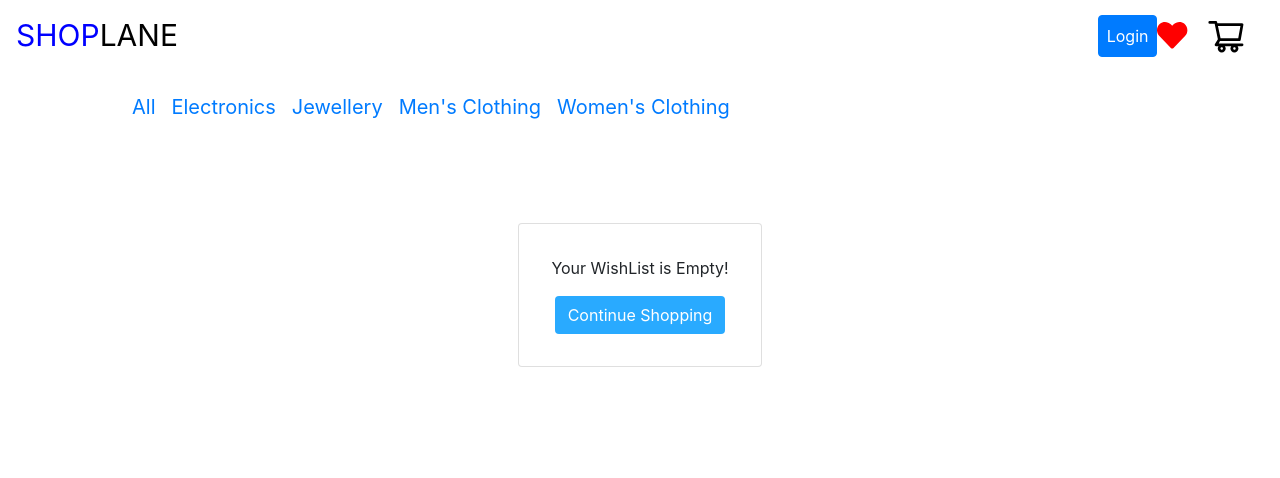
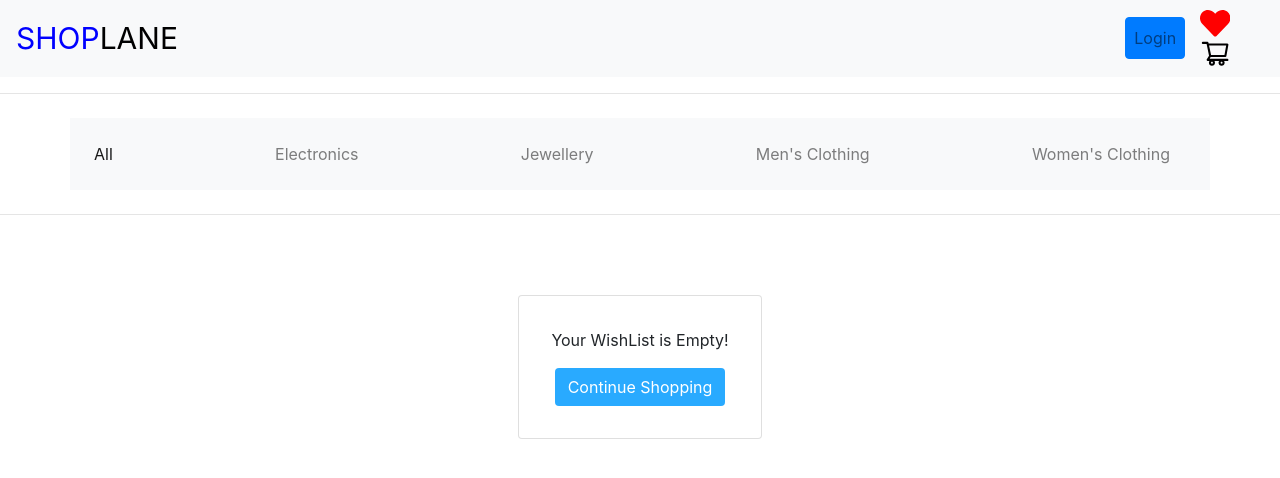
Before and after one commit to manvisingh3097/shoppingapp, a React (Create React App) app: page /favorites in a window 1280 px wide. Shown: the top 478 px of the page. Built offline with nearby package versions, Linux system fonts and the light colour scheme.

Commit message:
updated css

```diff
--- a/src/components/Header.jsx
+++ b/src/components/Header.jsx
@@ -32,7 +32,7 @@ const Navbar = () => {
     };
 
     return (
-        <nav className="navbar navbar-expand-lg ">
+        <nav className="navbar navbar-expand-lg navbar-light bg-light ">
             <Link className="navbar-brand" to="/">
                 <text style={{ color: 'blue', fontSize: 30 }} >SHOP</text>
                 <text style={{ color: 'black', fontSize: 30 }}>LANE</text>
@@ -66,8 +66,8 @@ const Navbar = () => {
                     )}
                 </ul>
             </div>
-
-            <div>
+        <div className="m-lg-auto ">
+            <div className="container">
                 <Link to={"/favorites"} className="navbarWishDiv">
                     <div>
                         <FaHeart size={"1.9em"} color="red" />
@@ -83,10 +83,10 @@ const Navbar = () => {
                     </div>
                 </Link>
             </div>
-        <div>
+            <div className="container">
                 <Link to={"/cartPage"} className="navbarCartDiv">
                     <div>
-              <AiOutlineShoppingCart color="black" size={"2.5rem"} />
+                        <AiOutlineShoppingCart color="black" size={"1.9rem"} />
                     </div>
                     <div className={cart.cartItems.length > 0 ? "cartLengthDiv" : null}>
                         <span className="cartLengthSpan">
@@ -95,7 +95,7 @@ const Navbar = () => {
                     </div>
                 </Link>
             </div>
-
+            </div>
         </nav>
     );
 };
--- a/src/components/Navbar.jsx
+++ b/src/components/Navbar.jsx
@@ -36,8 +36,8 @@ const Navbar = () => {
                 <span className="navbar-toggler-icon"></span>
             </button>
 
-            <div className="collapse navbar-collapse navbar-brand container navbar ml-auto" id="navbarSupportedContent">
-                <ul className="navbar-nav mr-auto">
+            <div className=" navbar navbar-expand-lg navbar-light bg-light container " id="navbarSupportedContent">
+                <ul className="navbar-nav mr-auto navbar container">
 
                         <li className="nav-item active ">
                         <Link className="nav-link" to="/">
--- a/src/index.css
+++ b/src/index.css
@@ -10,6 +10,12 @@ body {
 
 /* NAVBAR */
 
+.navbarSupportedContent{
+  display: flex;
+  justify-content: space-between;
+  align-items: center;
+}
+
 .navbarComp {
   display: flex;
   justify-content: space-between;
@@ -21,7 +27,8 @@ body {
   background-color: white;
   z-index: 10;
   box-shadow: 0px 7px 10px -12px rgba(0, 0, 0, 0.45);
-  /* border-bottom: solid rgba(72, 72, 72, 0.086); */
+  border-bottom: solid rgba(72, 72, 72, 0.086);
+  border: #ff5c5c;
 }
 
 .shopWord {
@@ -545,6 +552,7 @@ input {
     align-items: center;
     margin: 0px;
     padding: 0px 0px 1vh;
+
   }
   .categoryNames {
     /* height: 10vh; */
--- a/src/pages/CartPage.jsx
+++ b/src/pages/CartPage.jsx
@@ -7,7 +7,9 @@ function CartPage() {
   return (
     <>
       <Header />
+      <hr/>
       <Navbar />
+      <hr/>
       <CategoryNames />
       <Cart />
 
--- a/src/pages/CategoryPage.jsx
+++ b/src/pages/CategoryPage.jsx
@@ -10,7 +10,9 @@ function CategoryPage() {
   return (
     <>
       <Header />
+      <hr/>
       <Navbar />
+      <hr/>
       <CategoryNames />
       <EachCategory data={catName} />
     </>
--- a/src/pages/FavoritesPage.jsx
+++ b/src/pages/FavoritesPage.jsx
@@ -7,7 +7,9 @@ function FavoritesPage() {
   return (
     <>
       <Header />
+      <hr/>
       <Navbar />
+      <hr/>
       <CategoryNames />
       <Wishlist />
     </>
--- a/src/pages/Home.jsx
+++ b/src/pages/Home.jsx
@@ -13,7 +13,9 @@ return(
     <>
 
         <Header />
+        <hr />
         <Navbar />
+        <hr />
         <AllProducts />
         {/* <EachCategory data={catName} /> */}
         {/* <ProductList /> */}
```
Lines whose indentation alone changed are shown as unchanged.
